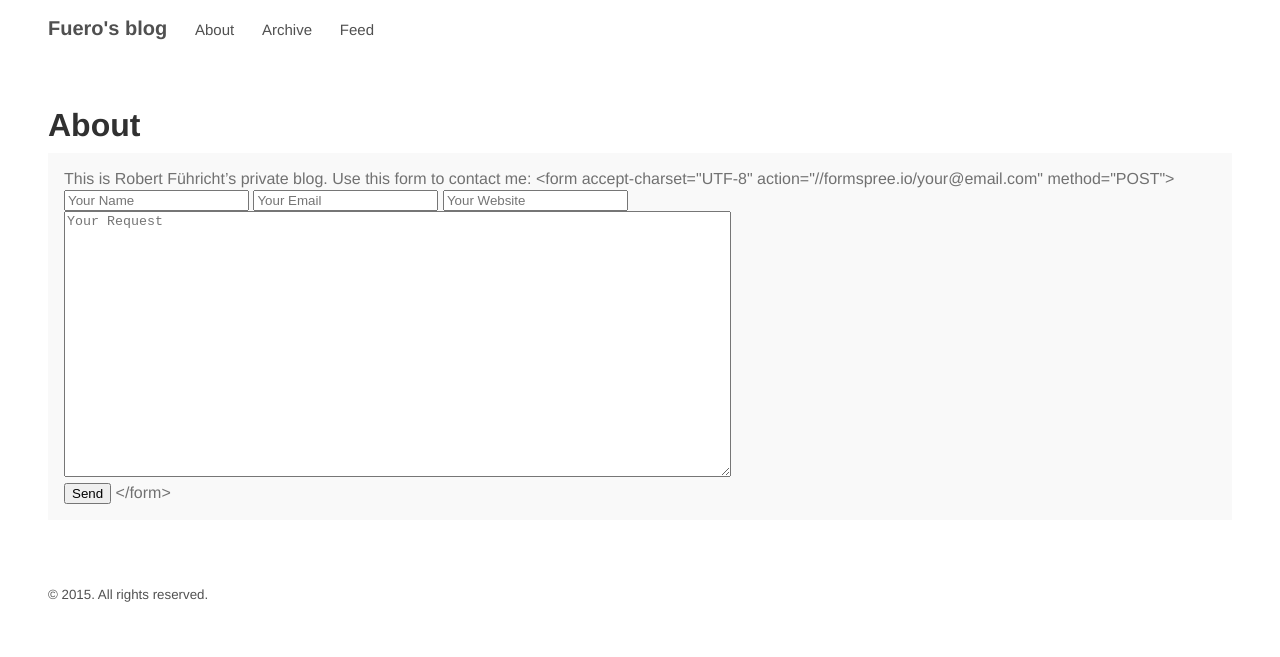
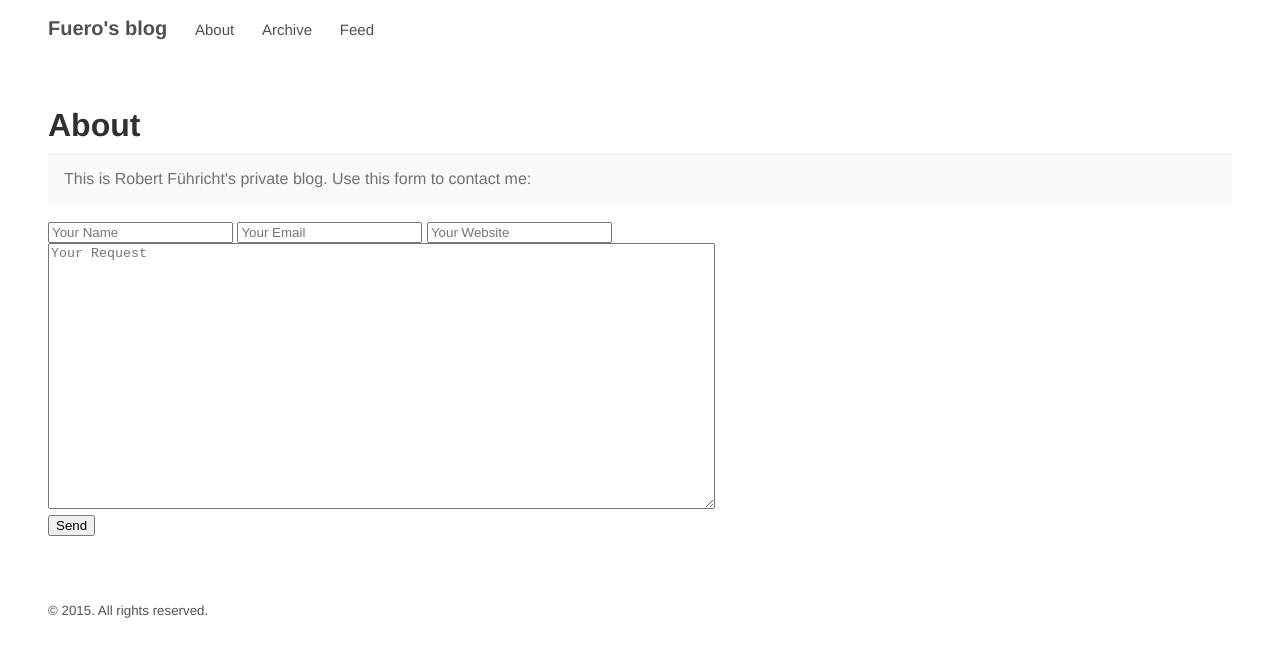
Before and after one commit to fuero/fuero.github.io, a Jekyll site: the page built from about.md, in a window 1280 px wide. Shown: the top 657 px of the page. Built offline with Jekyll 4.4.1, drawn with Linux system fonts in a browser that asks for light colours; part of the change alters nothing that is shown.

Commit message:
fix about form

```diff
--- a/_config.yml
+++ b/_config.yml
@@ -8,8 +8,8 @@ relative_permalinks: true
 highlighter:         pygments
 markdown:            kramdown
 kramdown:
-  input:             kramdown
-  parse_block_html:  true
+  input:             GFM
+  parse_block_html:  false
   hard_wraps:        false
   smart_quotes:      lsquo,rsquo,ldquo,rdquo
   auto_ids:          true
--- a/about.md
+++ b/about.md
@@ -10,7 +10,7 @@ This is {{ site.author.name }}'s private blog.
 
 Use this form to contact me:
 
-<form accept-charset="UTF-8" action="//formspree.io/your@email.com" method="POST">
+<form accept-charset="UTF-8" action="//formspree.io/fuerob@gmail.com" method="POST">
   <input type="hidden" name="utf8" value="✓">
   <input type="text" name="name" placeholder="Your Name">
   <input type="email" name="_replyto" placeholder="Your Email">
```
